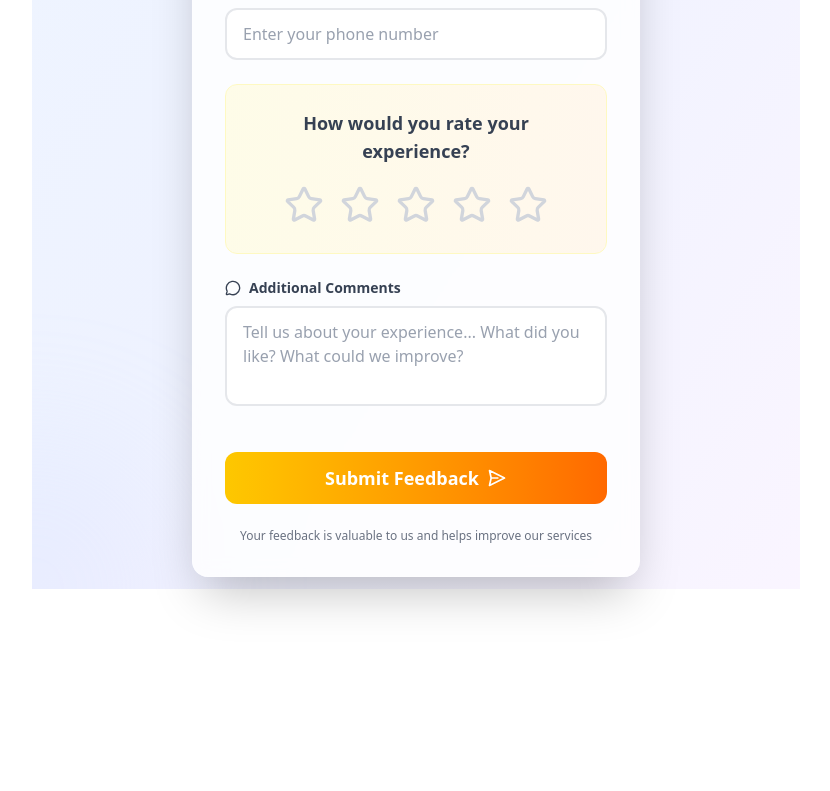
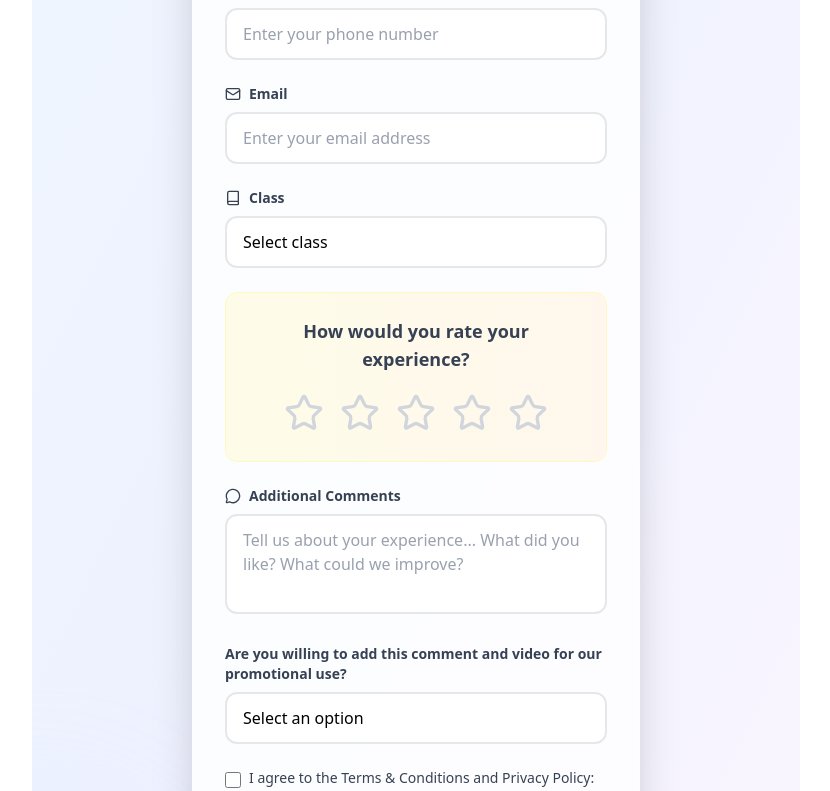
Before and after one commit to yarrowtech/EEC, a React (Vite) app in the folder frontend/: page /feedback in a window 1280 px wide. Shown: the part 629-1420 px from the top of the page, without its empty margins (224-1054 px from the left). Before the commit the page ends 1218 px from the top, so only its background shows below. Built offline with nearby package versions, Linux system fonts and the light colour scheme.

Commit message:
feedback page update on email and class with terms and condition

```diff
--- a/frontend/src/components/AssignmentView.jsx
+++ b/frontend/src/components/AssignmentView.jsx
@@ -147,6 +147,7 @@
           >
             <option value="school">School Assignment</option>
             <option value="eec">Practice Paper</option>
+            <option value="tryout">Tryout</option>
           </select>
         </div>
       </div>
@@ -351,6 +352,13 @@
               <Blank array={questionData[selectedClass][eecSubject]?.blank} insight={insight} setInsight={setInsight} />
             }
           </div>
+        </div>
+      )}
+
+      {/* Tryout Section */}
+      {assignmentType === 'tryout' && (
+        <div className="bg-white rounded-xl shadow-sm border border-gray-200 p-6 text-center text-lg text-gray-700 font-semibold">
+          Tryout assignments coming soon!
         </div>
       )}
     </div>
--- a/frontend/src/pages/FeedbackPage.jsx
+++ b/frontend/src/pages/FeedbackPage.jsx
@@ -1,5 +1,5 @@
 import React, { useState } from 'react';
-import { Star, MessageCircle, Users, Phone, School, User } from 'lucide-react';
+import { Star, MessageCircle, Users, Phone, School, User, Book, Mail } from 'lucide-react';
 import {useNavigate} from 'react-router-dom';
 
 const FeedbackPage = () => {
@@ -10,11 +10,26 @@
   const [name, setName] = useState('');
   const [schoolName, setSchoolName] = useState('');
   const [phone, setPhone] = useState('');
+  const [email, setEmail] = useState('');
+  const [selectedClass, setSelectedClass] = useState('');
+  const [agreed, setAgreed] = useState(false);
   const [isLoading, setIsLoading] = useState(false);
+  const [promoConsent, setPromoConsent] = useState('');
   const navigate = useNavigate();
+
+  const isStudent = role === 'Student';
+  const isParent = role === 'Parent';
 
   const handleSubmit = async (e) => {
     e.preventDefault();
+    if (!promoConsent) {
+      alert('Please indicate if you are willing to allow promotional use.');
+      return;
+    }
+    if (isStudent && !agreed) {
+      alert('You must agree to the Terms & Conditions.');
+      return;
+    }
     try {
       // In a real app, you would send this to your backend
       setIsLoading(true);
@@ -28,6 +43,8 @@
           name,
           schoolName,
           phone,
+          email,
+          class: selectedClass,
           rating,
           feedback,
         }),
@@ -78,7 +95,7 @@
           </p>
         </div>
 
-        <div onSubmit={handleSubmit} className="space-y-4 sm:space-y-6">
+        <form onSubmit={handleSubmit} className="space-y-4 sm:space-y-6">
           {/* Role Dropdown */}
           <div className="group">
             <label htmlFor="role" className="flex items-center text-xs sm:text-sm font-semibold text-gray-700 mb-2">
@@ -157,6 +174,54 @@
             />
           </div>
 
+          {/* Email (for everyone) */}
+          <div className="group">
+            <label htmlFor="email" className="flex items-center text-xs sm:text-sm font-semibold text-gray-700 mb-2">
+              <Mail className="w-3 sm:w-4 h-3 sm:h-4" />
+              <span className="ml-2">Email</span>
+            </label>
+            <input
+              id="email"
+              type="email"
+              className="w-full px-3 sm:px-4 py-2 sm:py-3 text-sm sm:text-base border-2 border-gray-200 rounded-xl focus:outline-none focus:border-yellow-400 focus:ring-4 focus:ring-yellow-100 transition-all duration-200 bg-white/50 backdrop-blur-sm placeholder-gray-400"
+              placeholder="Enter your email address"
+              value={email}
+              onChange={e => setEmail(e.target.value)}
+              required
+            />
+          </div>
+
+          {/* Class Dropdown (for Student and Parent) */}
+          {(isStudent || isParent) && (
+            <div className="group">
+              <label htmlFor="class" className="flex items-center text-xs sm:text-sm font-semibold text-gray-700 mb-2">
+                <Book className="w-3 sm:w-4 h-3 sm:h-4" />
+                <span className="ml-2">Class</span>
+              </label>
+              <select
+                id="class"
+                value={selectedClass}
+                onChange={e => setSelectedClass(e.target.value)}
+                className="w-full px-3 sm:px-4 py-2 sm:py-3 text-sm sm:text-base border-2 border-gray-200 rounded-xl focus:outline-none focus:border-yellow-400 focus:ring-4 focus:ring-yellow-100 transition-all duration-200 bg-white/50 backdrop-blur-sm appearance-none cursor-pointer"
+                required
+              >
+                <option value="">Select class</option>
+                <option value="1">Class 1</option>
+                <option value="2">Class 2</option>
+                <option value="3">Class 3</option>
+                <option value="4">Class 4</option>
+                <option value="5">Class 5</option>
+                <option value="6">Class 6</option>
+                <option value="7">Class 7</option>
+                <option value="8">Class 8</option>
+                <option value="9">Class 9</option>
+                <option value="10">Class 10</option>
+                <option value="11">Class 11</option>
+                <option value="12">Class 12</option>
+              </select>
+            </div>
+          )}
+
           {/* Star Rating */}
           <div className="bg-gradient-to-r from-yellow-50 to-orange-50 rounded-xl p-4 sm:p-6 border border-yellow-100">
             <div className="flex flex-col items-center space-y-3 sm:space-y-4">
@@ -207,6 +272,39 @@
             />
           </div>
 
+          {/* Promotional Use Consent Dropdown */}
+          <div className="group">
+            <label htmlFor="promoConsent" className="flex items-center text-xs sm:text-sm font-semibold text-gray-700 mb-2">
+              Are you willing to add this comment and video for our promotional use?
+            </label>
+            <select
+              id="promoConsent"
+              value={promoConsent}
+              onChange={e => setPromoConsent(e.target.value)}
+              className="w-full px-3 sm:px-4 py-2 sm:py-3 text-sm sm:text-base border-2 border-gray-200 rounded-xl focus:outline-none focus:border-yellow-400 focus:ring-4 focus:ring-yellow-100 transition-all duration-200 bg-white/50 backdrop-blur-sm appearance-none cursor-pointer"
+              required
+            >
+              <option value="">Select an option</option>
+              <option value="yes">Yes</option>
+              <option value="no">No</option>
+            </select>
+          </div>
+
+          {/* Terms & Conditions (for all users) */}
+          <div className="flex items-start space-x-2">
+            <input
+              id="terms"
+              type="checkbox"
+              checked={agreed}
+              onChange={e => setAgreed(e.target.checked)}
+              className="mt-1 h-4 w-4 text-yellow-600 border-gray-300 rounded focus:ring-yellow-500"
+              required
+            />
+            <label htmlFor="terms" className="text-xs sm:text-sm text-gray-700">
+              I agree to the Terms & Conditions and Privacy Policy:
+            </label>
+          </div>
+
           {/* Action Buttons */}
           <div className="flex flex-col space-y-3 sm:flex-row sm:space-y-0 sm:space-x-3 pt-2 sm:pt-4">
             <button
@@ -221,7 +319,7 @@
               </svg>
             </button>
           </div>
-        </div>
+        </form>
 
         {/* Footer note */}
         <div className="mt-4 sm:mt-6 text-center">
```
